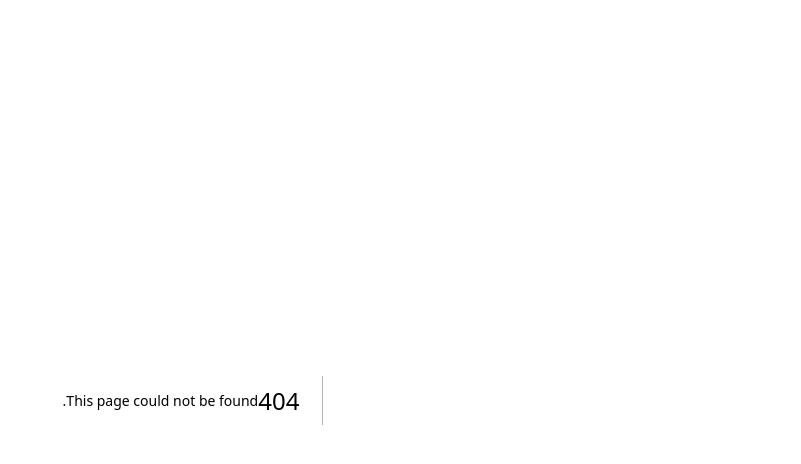
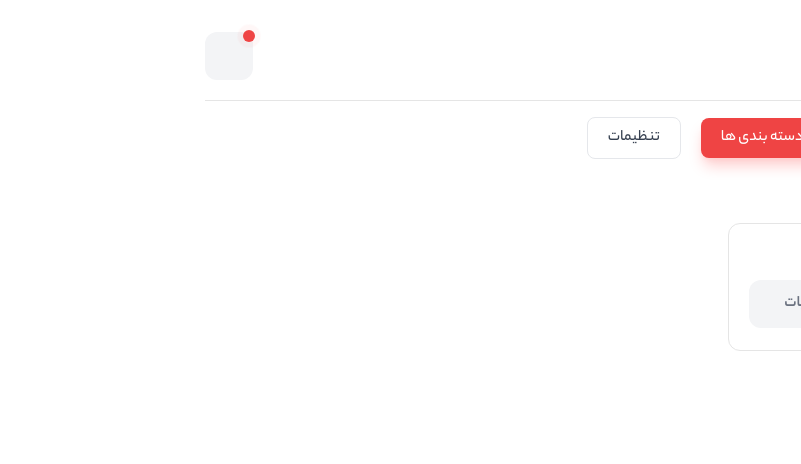
Before and after one commit to d3ads3c/erm, a Next.js app: page /aftersale/categories in a window 1280 px wide. Before the commit this address had no page. Shown: the top 464 px of the page, without its empty margins (479-1280 px from the left). Built offline with nearby package versions, Linux system fonts and the light colour scheme.

Commit message:
Category List And Repair Fee

```diff
--- /dev/null
+++ b/app/(main)/aftersale/categories/page.tsx
@@ -0,0 +1,5 @@
+import CategoriesComp from "@/components/aftersale/CategoriesList";
+
+export default function CategoriesPage() {
+  return <CategoriesComp />;
+}
--- a/app/(main)/aftersale/template.tsx
+++ b/app/(main)/aftersale/template.tsx
@@ -36,6 +36,30 @@ export default function AfterSaleTemplate({
         >
           <h2>تعمیرگاه</h2>
         </Link>
+        <Link
+          href={"/aftersale/wearhouse"}
+          className={`${
+            pathname.includes("/aftersale/wearhouse") ? "min-w-max shadow-lg shadow-red-200 rounded-lg py-2 px-5 bg-red-500 text-white" : "min-w-max rounded-lg py-2 px-5 bg-white border border-gray-200 text-gray-700"
+          }`}
+        >
+          <h2>انبار</h2>
+        </Link>
+        <Link
+          href={"/aftersale/categories"}
+          className={`${
+            pathname.includes("/aftersale/categories") ? "min-w-max shadow-lg shadow-red-200 rounded-lg py-2 px-5 bg-red-500 text-white" : "min-w-max rounded-lg py-2 px-5 bg-white border border-gray-200 text-gray-700"
+          }`}
+        >
+          <h2>دسته بندی ها</h2>
+        </Link>
+        <Link
+          href={"/aftersale/settings"}
+          className={`${
+            pathname.includes("/aftersale/settings") ? "min-w-max shadow-lg shadow-red-200 rounded-lg py-2 px-5 bg-red-500 text-white" : "min-w-max rounded-lg py-2 px-5 bg-white border border-gray-200 text-gray-700"
+          }`}
+        >
+          <h2>تنظیمات</h2>
+        </Link>
       </div>
       {children}
     </div>
--- a/app/globals.css
+++ b/app/globals.css
@@ -73,3 +73,12 @@
 .hide-scroll::-webkit-scrollbar {
   display: none;
 }
+
+@layer base {
+  * {
+    @apply border-border outline-ring/50;
+  }
+  body {
+    @apply bg-background text-foreground;
+  }
+}
--- /dev/null
+++ b/components/aftersale/CategoriesList.tsx
@@ -0,0 +1,38 @@
+export default function CategoriesComp() {
+  return (
+    <div>
+      <div>
+        <h1>دسته بندی ها</h1>
+      </div>
+      <div className="flex items-center gap-5 mt-5">
+        <div className="w-1/2">
+          <div className="border rounded-xl p-5">
+            <div>
+              <h2>دستگاه ها</h2>
+            </div>
+            <div>
+              <table className="w-full table mt-3">
+                <thead className="bg-gray-100 rounded-xl text-gray-500 text-right">
+                  <tr>
+                    <th className="rounded-r-xl py-3 px-5">شناسه</th>
+                    <th>برند</th>
+                    <th>مدل</th>
+                    <th>کشور ساخت</th>
+                    <th>وضعیت</th>
+                    <th className="rounded-l-xl py-3 px-5 text-center">
+                      عملیات
+                    </th>
+                  </tr>
+                </thead>
+                <tbody>
+                    <td></td>
+                </tbody>
+              </table>
+            </div>
+          </div>
+        </div>
+        <div className="w-1/2"></div>
+      </div>
+    </div>
+  );
+}
--- a/components/aftersale/RepairDetail.tsx
+++ b/components/aftersale/RepairDetail.tsx
@@ -1,6 +1,12 @@
 "use client";
 import { useEffect, useState, ChangeEvent } from "react";
 import Image from "next/image";
+import {
+  Tooltip,
+  TooltipContent,
+  TooltipProvider,
+  TooltipTrigger,
+} from "@/components/ui/tooltip";
 
 interface Row {
   id: number;
@@ -13,6 +19,7 @@ interface Row {
 export default function RepairDetail() {
   const [rows, setRows] = useState<Row[]>([]);
   const [counter, setCounter] = useState(0);
+  const [Fee, setFee] = useState<boolean>(false);
   const [formValues, setFormValues] = useState({
     works: rows,
   });
@@ -65,6 +72,9 @@ export default function RepairDetail() {
           >
             <i className="fi fi-sr-comments mt-1"></i>
           </button> */}
+          <TooltipProvider>
+            <Tooltip>
+              <TooltipTrigger asChild>
                 <button
                   type="button"
                   disabled
@@ -72,6 +82,13 @@ export default function RepairDetail() {
                 >
                   <i className="fi fi-sr-comments mt-1"></i>
                 </button>
+              </TooltipTrigger>
+              <TooltipContent className="bg-gray-100 text-gray-700">
+                <p>مشتری ثبت نام نکرده است</p>
+              </TooltipContent>
+            </Tooltip>
+          </TooltipProvider>
+
           <button
             type="button"
             className="border border-red-500 rounded-xl py-2 text-red-500 w-fit px-5 hover:bg-red-500 hover:text-white duration-150"
@@ -319,6 +336,54 @@ export default function RepairDetail() {
           </div>
         </div>
       </div>
+      {Fee && (
+        <div className="fixed top-0 left-0 w-full h-screen bg-black/30 flex items-center justify-center backdrop-blur-lg z-50">
+          <div className="w-[50%] h-[70%] bg-white shadow-xl rounded-2xl p-5">
+            <div className="h-[25%] w-full">
+              <h2>انتخاب سطح دسترسی کاربر</h2>
+              <div className="my-3">
+                <input
+                  type="text"
+                  name="search"
+                  id="search"
+                  placeholder="کد، شرح کالا ..."
+                  className="border rounded-xl p-2 w-full"
+                />
+              </div>
+              <div className="flex items-center gap-3 text-center bg-gray-100 p-3 rounded-xl text-gray-500">
+                <div className="w-1/12">کد</div>
+                <div className="w-4/12">شرح کار یا قطعه</div>
+                <div className="w-1/12">دسته</div>
+                <div className="w-4/12">قیمت (ریال)</div>
+                <div className="w-2/12">حذف</div>
+              </div>
+            </div>
+
+            <div className="w-full max-h-[60%] h-[60%] overflow-auto pt-3">
+              <div className="flex items-center gap-3 text-centerp-3 text-center rounded-xl text-gray-700 p-3">
+                <div className="w-1/12">0010</div>
+                <div className="w-4/12">خدمات نرم افزار</div>
+                <div className="w-1/12">خدمات</div>
+                <div className="w-4/12">6.000.000</div>
+                <button
+                  type="button"
+                  className="w-2/12 border border-red-500 text-red-500 hover:bg-red-500 hover:text-white duration-150 rounded-xl px-3 py-2 text-sm"
+                >
+                  انتخاب
+                </button>
+              </div>
+            </div>
+            <div className="h-[15%] w-full flex items-end justify-end">
+              <button
+                type="button"
+                className="text-white bg-emerald-400 py-2 px-4 w-fit rounded-xl"
+              >
+                تایید دسترسی
+              </button>
+            </div>
+          </div>
+        </div>
+      )}
     </div>
   );
 }
--- /dev/null
+++ b/components/ui/tooltip.tsx
@@ -0,0 +1,32 @@
+"use client"
+
+import * as React from "react"
+import * as TooltipPrimitive from "@radix-ui/react-tooltip"
+
+import { cn } from "@/lib/utils"
+
+const TooltipProvider = TooltipPrimitive.Provider
+
+const Tooltip = TooltipPrimitive.Root
+
+const TooltipTrigger = TooltipPrimitive.Trigger
+
+const TooltipContent = React.forwardRef<
+  React.ElementRef<typeof TooltipPrimitive.Content>,
+  React.ComponentPropsWithoutRef<typeof TooltipPrimitive.Content>
+>(({ className, sideOffset = 4, ...props }, ref) => (
+  <TooltipPrimitive.Portal>
+    <TooltipPrimitive.Content
+      ref={ref}
+      sideOffset={sideOffset}
+      className={cn(
+        "z-50 overflow-hidden rounded-md bg-primary px-3 py-1.5 text-xs text-primary-foreground animate-in fade-in-0 zoom-in-95 data-[state=closed]:animate-out data-[state=closed]:fade-out-0 data-[state=closed]:zoom-out-95 data-[side=bottom]:slide-in-from-top-2 data-[side=left]:slide-in-from-right-2 data-[side=right]:slide-in-from-left-2 data-[side=top]:slide-in-from-bottom-2",
+        className
+      )}
+      {...props}
+    />
+  </TooltipPrimitive.Portal>
+))
+TooltipContent.displayName = TooltipPrimitive.Content.displayName
+
+export { Tooltip, TooltipTrigger, TooltipContent, TooltipProvider }
--- a/package.json
+++ b/package.json
@@ -17,6 +17,7 @@
     "@radix-ui/react-select": "^2.1.5",
     "@radix-ui/react-tabs": "^1.1.2",
     "@radix-ui/react-toast": "^1.2.6",
+    "@radix-ui/react-tooltip": "^1.1.8",
     "@types/moment-jalaali": "^0.7.9",
     "class-variance-authority": "^0.7.1",
     "clsx": "^2.1.1",
```
Also changed, not shown: 1 other file (tests, documents, lock files or other folders). Lines whose indentation alone changed are shown as unchanged.
